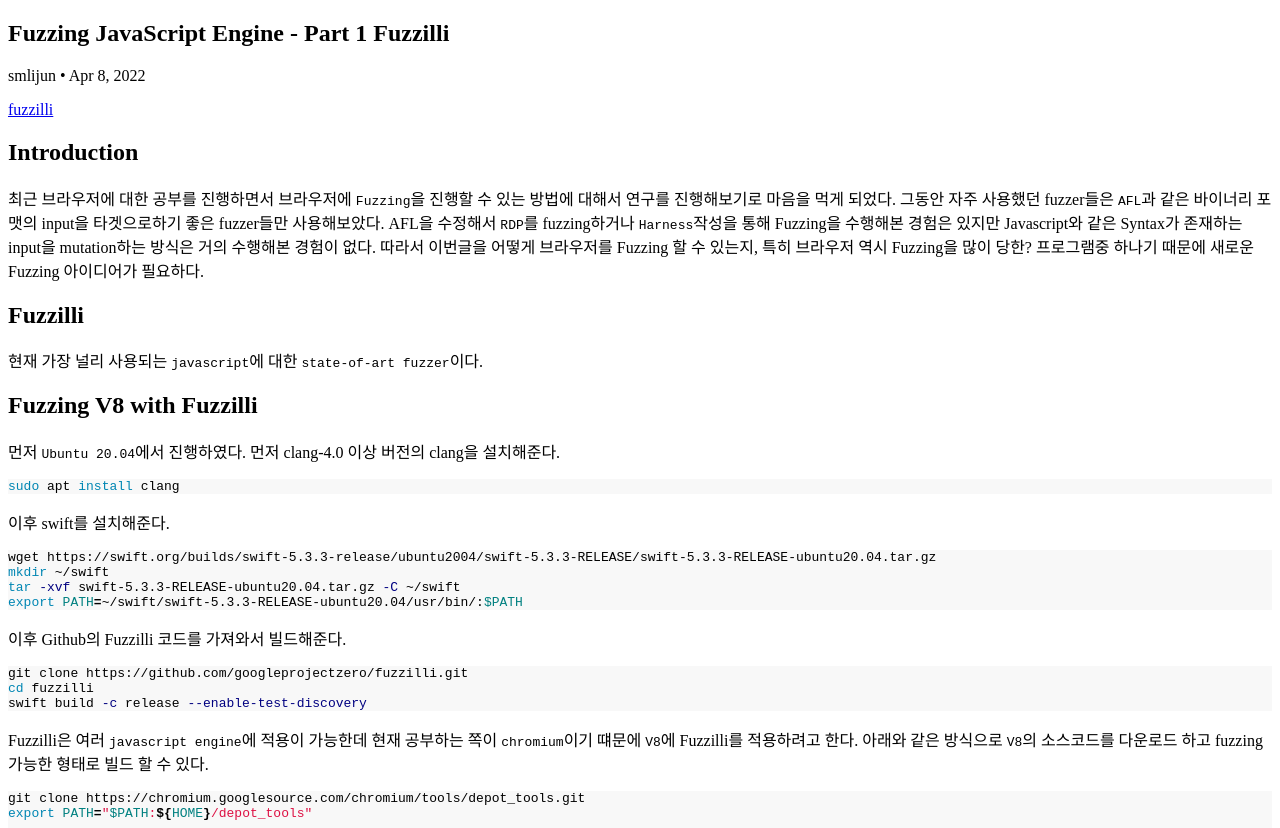
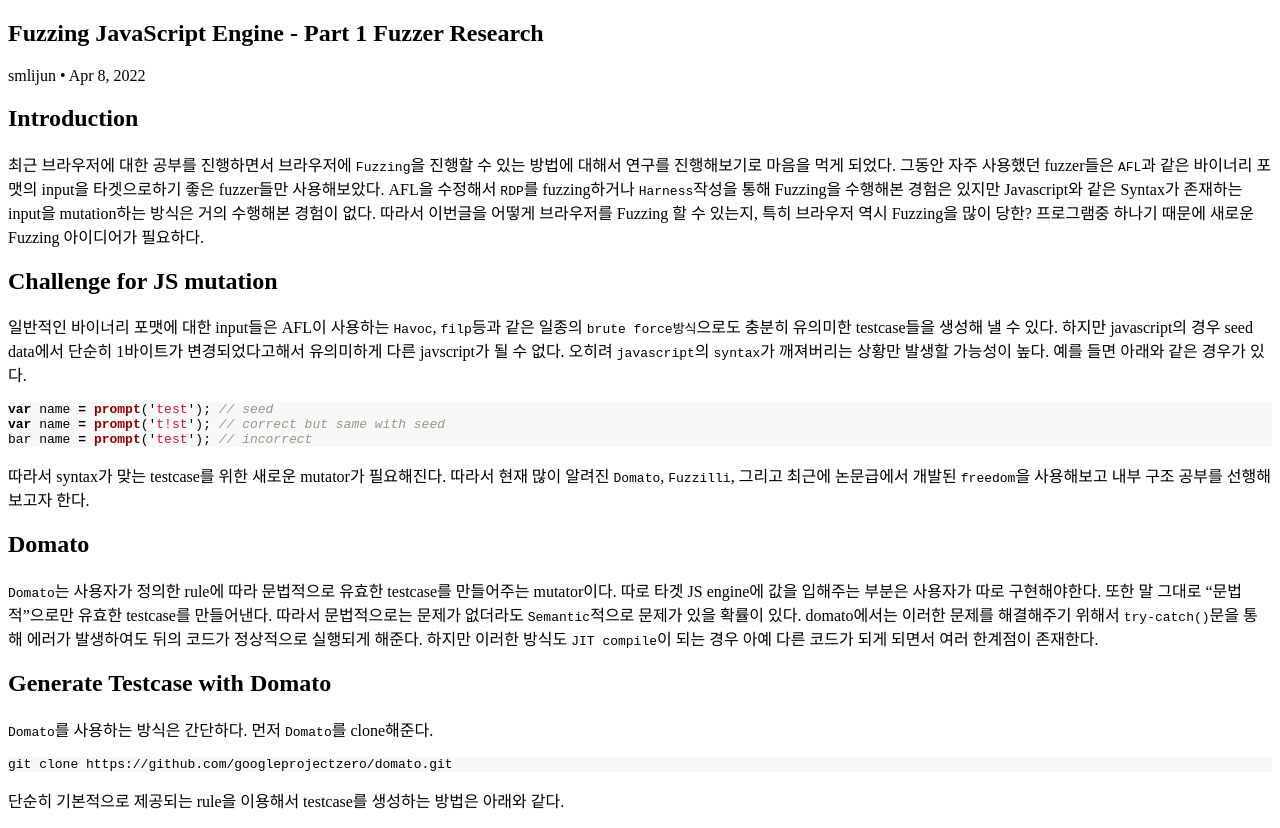
Before and after one commit to abysslab/abysslab.github.io, a Jekyll site: the page built from _posts/2022-04-08-Brwoser_fuzzing.md, in a window 1280 px wide and 1400 px high. Shown: the part 208-1036 px from the top of the window. Built offline with Jekyll 4.4.1, drawn with Linux system fonts in a browser that asks for light colours; some of the changed text lies outside the part shown.

Commit message:
updat post

````diff
--- a/_posts/2022-04-08-Brwoser_fuzzing.md
+++ b/_posts/2022-04-08-Brwoser_fuzzing.md
@@ -1,18 +1,47 @@
 ---
 layout: post
 author: "smlijun"
-title: Fuzzing JavaScript Engine - Part 1 Fuzzilli
+title: Fuzzing JavaScript Engine - Part 1 Fuzzer Research
 ---
 
-[fuzzilli](https://github.com/googleprojectzero/fuzzilli)
+
 
 Introduction
 ---
 최근 브라우저에 대한 공부를 진행하면서 브라우저에 `Fuzzing`을 진행할 수 있는 방법에 대해서 연구를 진행해보기로 마음을 먹게 되었다. 그동안 자주 사용했던 fuzzer들은 `AFL`과 같은 바이너리 포맷의 input을 타겟으로하기 좋은 fuzzer들만 사용해보았다. AFL을 수정해서 `RDP`를 fuzzing하거나 `Harness`작성을 통해 Fuzzing을 수행해본 경험은 있지만 Javascript와 같은 Syntax가 존재하는 input을 mutation하는 방식은 거의 수행해본 경험이 없다. 따라서 이번글을 어떻게 브라우저를 Fuzzing 할 수 있는지, 특히 브라우저 역시 Fuzzing을 많이 당한? 프로그램중 하나기 때문에 새로운 Fuzzing 아이디어가 필요하다.
 
+
+Challenge for JS mutation
+---
+일반적인 바이너리 포맷에 대한 input들은 AFL이 사용하는 `Havoc`, `filp`등과 같은 일종의 `brute force방식`으로도 충분히 유의미한 testcase들을 생성해 낼 수 있다. 하지만 javascript의 경우 seed data에서 단순히 1바이트가 변경되었다고해서 유의미하게 다른 javscript가 될 수 없다. 오히려 `javascript`의 `syntax`가 깨져버리는 상황만 발생할 가능성이 높다. 예를 들면 아래와 같은 경우가 있다.
+```js
+var name = prompt('test'); // seed
+var name = prompt('t!st'); // correct but same with seed
+bar name = prompt('test'); // incorrect
+```
+따라서 syntax가 맞는 testcase를 위한 새로운 mutator가 필요해진다. 따라서 현재 많이 알려진 `Domato`, `Fuzzilli`, 그리고 최근에 논문급에서 개발된 `freedom`을 사용해보고 내부 구조 공부를 선행해보고자 한다.
+
+
+Domato
+---
+`Domato`는 사용자가 정의한 rule에 따라 문법적으로 유효한 testcase를 만들어주는 mutator이다. 따로 타겟 JS engine에 값을 입해주는 부분은 사용자가 따로 구현해야한다. 또한 말 그대로 "문법적"으로만 유효한 testcase를 만들어낸다. 따라서 문법적으로는 문제가 없더라도 `Semantic`적으로 문제가 있을 확률이 있다. domato에서는 이러한 문제를 해결해주기 위해서 `try-catch()`문을 통해 에러가 발생하여도 뒤의 코드가 정상적으로 실행되게 해준다. 하지만 이러한 방식도 `JIT compile`이 되는 경우 아예 다른 코드가 되게 되면서 여러 한계점이 존재한다.
+
+Generate Testcase with Domato
+---
+`Domato`를 사용하는 방식은 간단하다. 먼저 `Domato`를 clone해준다.
+```sh
+git clone https://github.com/googleprojectzero/domato.git
+```
+단순히 기본적으로 제공되는 rule을 이용해서 testcase를 생성하는 방법은 아래와 같다.
+```sh
+python3 generator.py --output_dir <output directory> --no_of_files <number of output files>
+```
+아래는 domato를 이용하여 10000개의 testcase들을 생성해낸 결과이다.
+![domato](aaaaaa)
+
 Fuzzilli
 ---
-현재 가장 널리 사용되는 `javascript`에 대한 `state-of-art fuzzer`이다.
+Domato의 단점들을 보안한  `javascript`에 대한 `fuzzer`이다.
 
 Fuzzing V8 with Fuzzilli
 ---
@@ -56,7 +85,8 @@
 
 
 
-
+Freedom
+---
 
 
 
@@ -93,7 +123,7 @@
 
 Reference
 ---
-- [Project Zero Post on blackbox javascript](https://googleprojectzero.blogspot.com/2021/09/fuzzing-closed-source-javascript.html)
+- [Project Zero Post on Domato](https://googleprojectzero.blogspot.com/2017/09/the-great-dom-fuzz-off-of-2017.html)
 
 Related Paper
 ---
````
